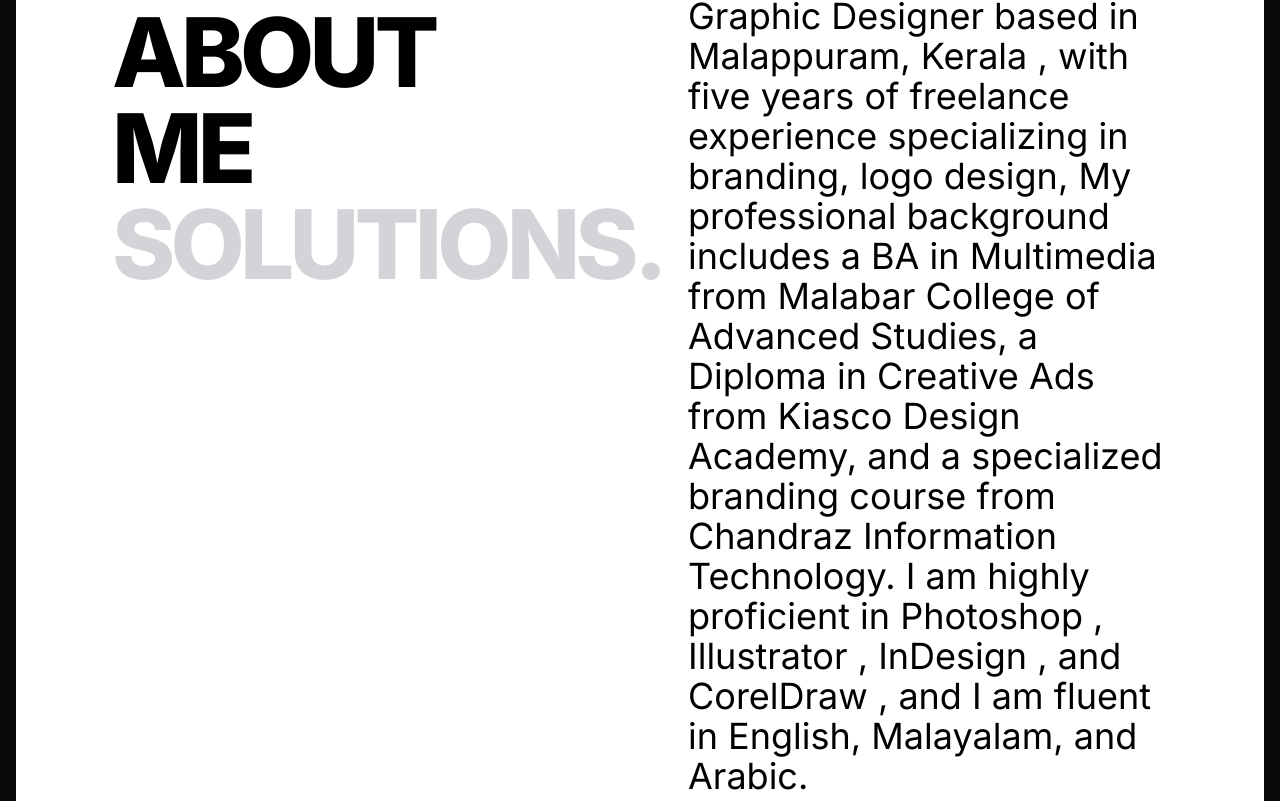
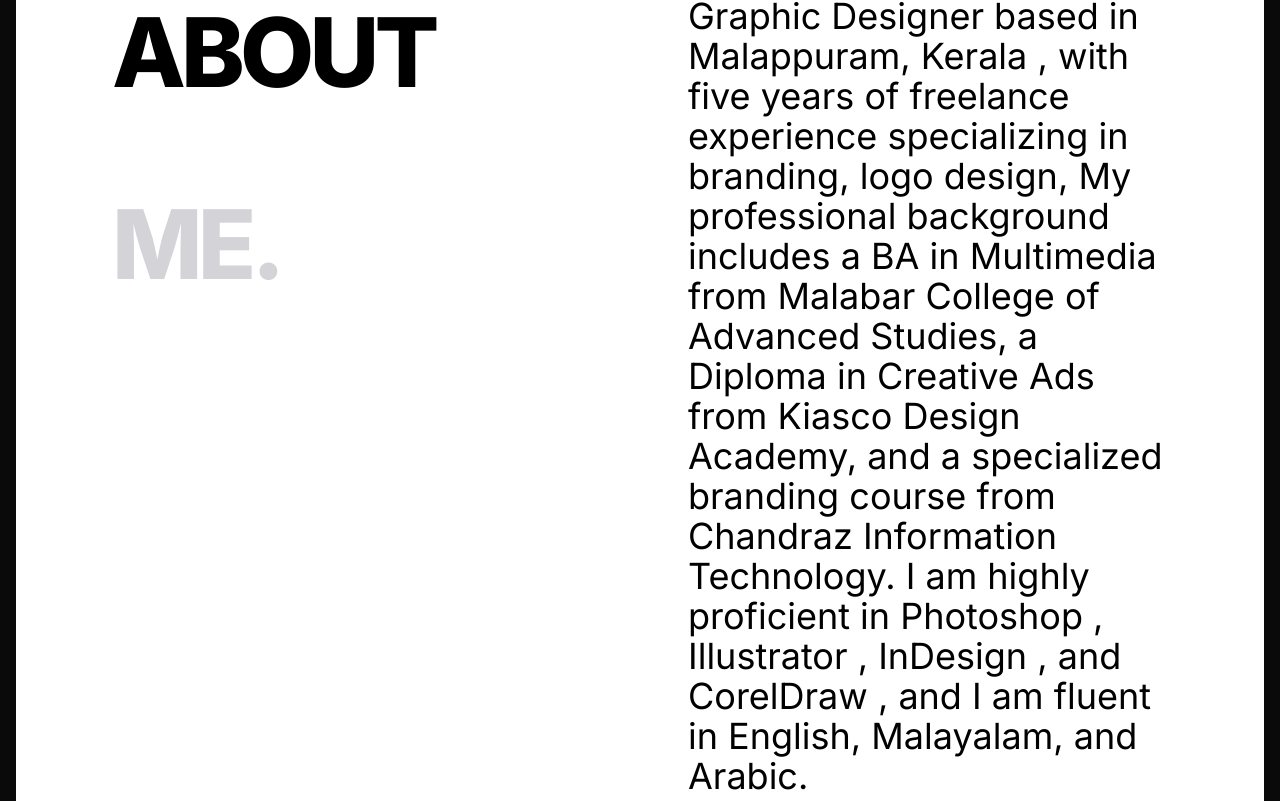
Before and after one commit to hermosamotif-stack/my-portfolio, a React (Vite) app: page / in a window 1280 px wide. Shown: the part 5266-6067 px from the top of the page. Built offline with nearby package versions, Linux system fonts and the light colour scheme.

Commit message:
Update App.tsx

```diff
--- a/App.tsx
+++ b/App.tsx
@@ -452,7 +452,7 @@ const App: React.FC = () => {
           <div className="reveal">
             <span className="text-xs uppercase tracking-widest font-bold mb-8 block opacity-40">02 — Expertise</span>
             <h2 className="text-5xl md:text-8xl font-bold tracking-tighter leading-[0.9] mb-12 uppercase">
-              ABOUT <br /> ME  <br /> <span className="text-zinc-300">SOLUTIONS.</span>
+              ABOUT <br />   <br /> <span className="text-zinc-300">ME.</span>
             </h2>
           </div>
           <div className="reveal space-y-12">
```
